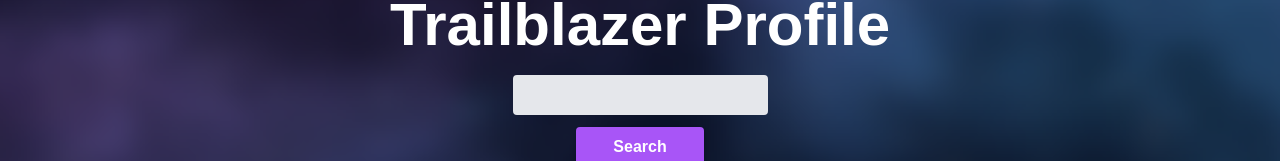
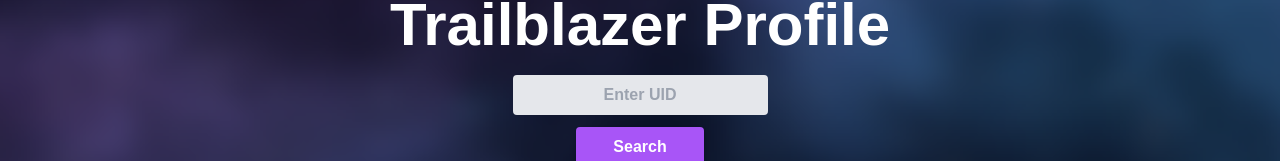
Before and after one commit to picklejason/hsr-showcase, a Next.js app: page / in a window 1280 px wide. Shown: the part 293-454 px from the top of the page. Built offline with nearby package versions, Linux system fonts and the light colour scheme.

Commit message:
update input

```diff
--- a/app/Search.jsx
+++ b/app/Search.jsx
@@ -8,11 +8,13 @@ export default function Search() {
 
   return (
     <div className="flex flex-col items-center gap-3 text-black text-centers">
+      <label htmlFor="uid" className="sr-only">Enter UID</label>
       <input
         type="text"
         name="uid"
         onChange={(e) => setUID(e.target.value)}
         value={UID}
+        placeholder="Enter UID"
         className="text-center bg-gray-200 appearance-none border-2 border-gray-200 rounded w-full py-2 px-4 text-gray-700 leading-tight focus:outline-none focus:bg-white focus:border-purple-500"
       />
       <div className="shadow bg-purple-500 hover:bg-purple-400 focus:shadow-outline focus:outline-none text-white font-bold py-2 px-4 rounded w-1/2">
```
